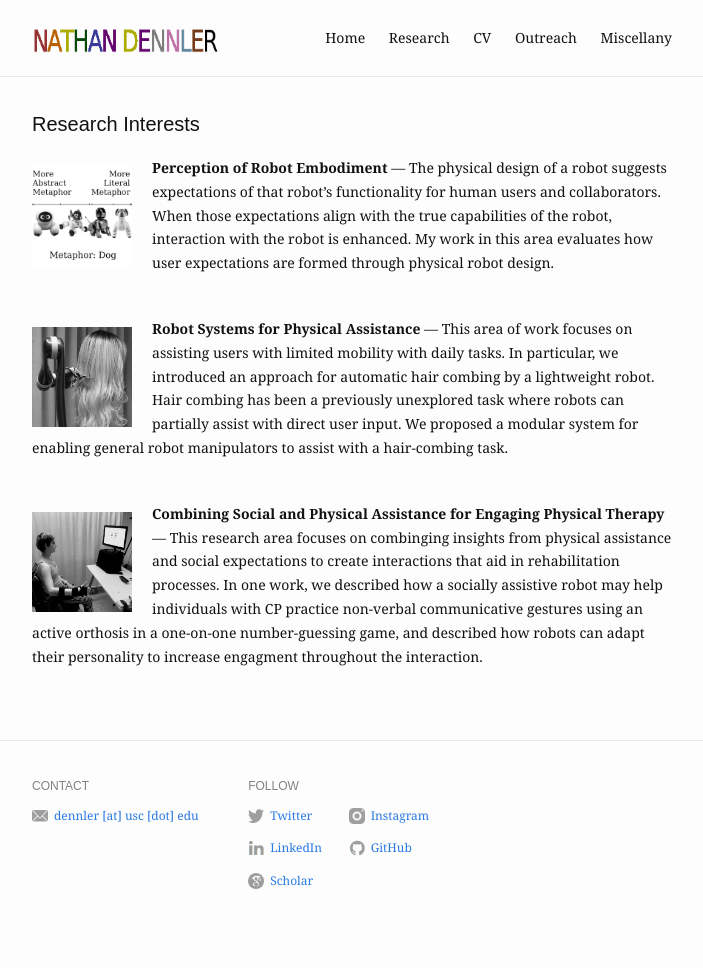
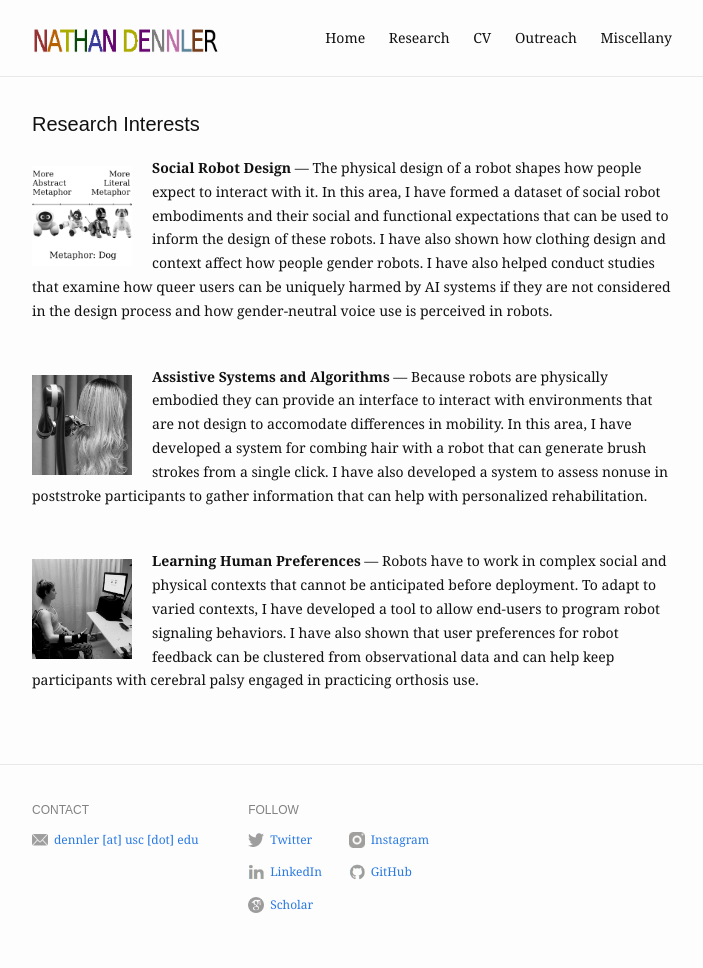
Before and after one commit to ndennler/ndennler.github.io, a Jekyll site: the page built from research.md, in a window 1280 px wide. Shown: the whole page, without its empty margins (288-991 px from the left). Built offline with Jekyll 4.4.1, drawn with Linux system fonts in a browser that asks for light colours; before the commit the page ends 944 px from its top, so only the background shows below that.

Commit message:
adds blog post and updates home page and research page

```diff
--- a/Gemfile
+++ b/Gemfile
@@ -21,3 +21,5 @@ end
 
 # Performance-booster for watching directories on Windows
 gem "wdm", "~> 0.1.1", :install_if => Gem.win_platform?
+
+gem "webrick", "~> 1.8"
--- a/research.md
+++ b/research.md
@@ -3,19 +3,21 @@ layout: work
 title: Research Interests
 slug: /work
 items:
-  - title: Perception of Robot Embodiment
+  - title: Social Robot Design
     image:
       src: /assets/img/work/metaphors.png
       alt: image of several robots aligned in order from most abstract dog to most literal dog. The robots from left to right are Domgy, KK-8, Aibo (1999), and Aibo.
-    description: The physical design of a robot suggests expectations of that robot’s functionality for human users and collaborators. When those expectations align with the true capabilities of the robot, interaction with the robot is enhanced. My work in this area evaluates how user expectations are formed through physical robot design.
-  - title: Robot Systems for Physical Assistance
+    description: The physical design of a robot shapes how people expect to interact with it. In this area, I have formed a dataset of social robot embodiments and their social and functional expectations that can be used to inform the design of these robots. I have also shown how clothing design and context affect how people gender robots. I have also helped conduct studies that examine how queer users can be uniquely harmed by AI systems if they are not considered in the design process and how gender-neutral voice use is perceived in robots.
+
+  - title: Assistive Systems and Algorithms
     image:
       src: /assets/img/work/hair.JPG
       alt: image of a robot arm combing a wig.
-    description: This area of work focuses on assisting users with limited mobility with daily tasks. In particular, we introduced an approach for automatic hair combing by a lightweight robot. Hair combing has been a previously unexplored task where robots can partially assist with direct user input. We proposed a modular system for enabling general robot manipulators to assist with a hair-combing task.
-  - title: Combining Social and Physical Assistance for Engaging Physical Therapy
+    description: Because robots are physically embodied they can provide an interface to interact with environments that are not design to accomodate differences in mobility. In this area, I have developed a system for combing hair with a robot that can generate brush strokes from a single click. I have also developed a system to assess nonuse in poststroke participants to gather information that can help with personalized rehabilitation.
+
+  - title: Learning Human Preferences
     image:
       src: /assets/img/work/tommy_thumb.JPG
       alt: image of a person making a thumbs up gesture to a computer screen with a face.
-    description: This research area focuses on combinging insights from physical assistance and social expectations to create interactions that aid in rehabilitation processes. In one work, we described how a socially assistive robot may help individuals with CP practice non-verbal communicative gestures using an active orthosis in a one-on-one number-guessing game, and described how robots can adapt their personality to increase engagment throughout the interaction.
+    description: Robots have to work in complex social and physical contexts that cannot be anticipated before deployment. To adapt to varied contexts, I have developed a tool to allow end-users to program robot signaling behaviors. I have also shown that user preferences for robot feedback can be clustered from observational data and can help keep participants with cerebral palsy engaged in practicing orthosis use.
 ---
```
Also changed, not shown: _posts/2022-02-03-Chinatown-Market-Commercial.md (added, +20 -0 lines), index.md (+3 -3 lines), Gemfile.lock, assets/img/content/commercial/Market-Thumbnail.png (added), 6 other files.
